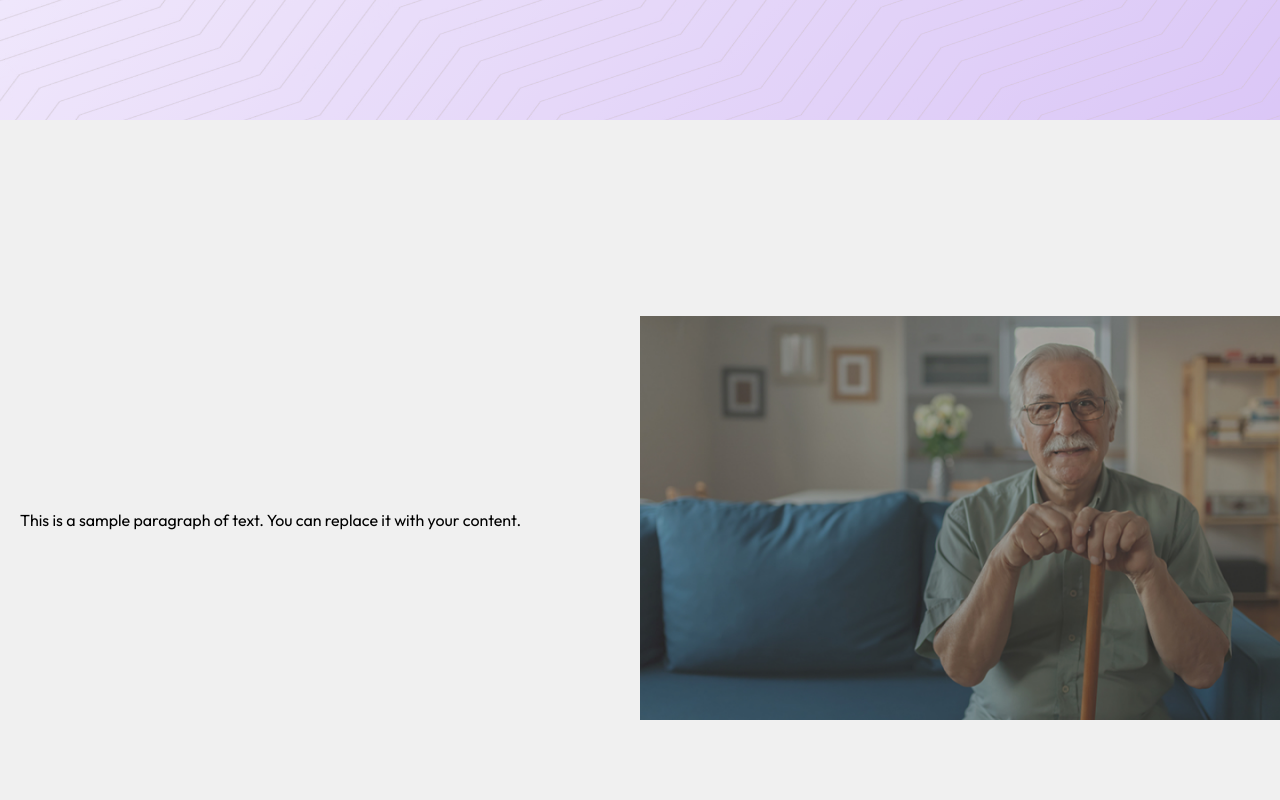
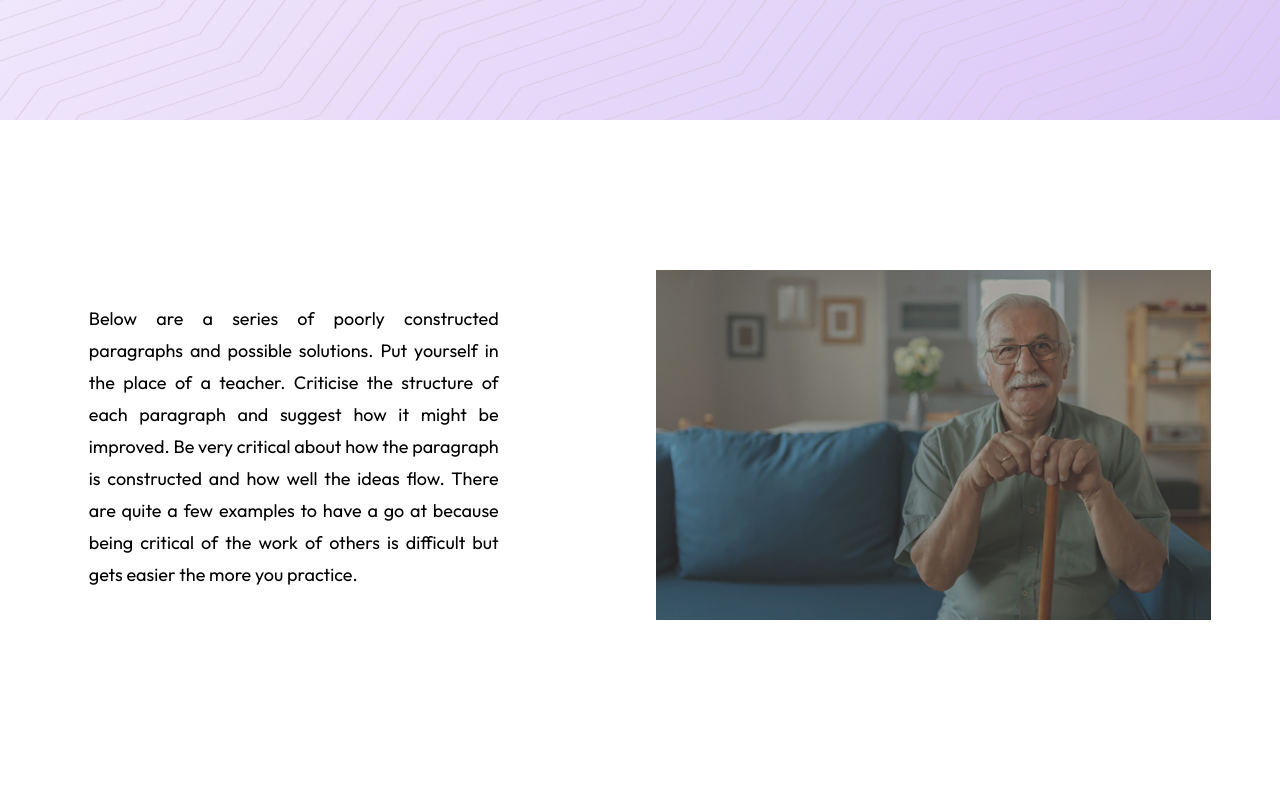
Before and after one commit to mishrab05/scamguard, a React (Create React App) app: page / in a window 1280 px wide. Shown: the part 520-1320 px from the top of the page. Built offline with nearby package versions, Linux system fonts and the light colour scheme.

Commit message:
homepage changes

```diff
--- a/src/App.css
+++ b/src/App.css
@@ -700,25 +700,32 @@
   display: flex;
   align-items: center;
   justify-content: space-between;
-  width: 100%;
-  height: 100vh;
-  background-color: #f0f0f0; /* Optional background color */
+  flex-direction: row;
 }
 
 /* Text content styles */
 .text-content {
-  width: 50%;
+  width: 450px;
   padding: 20px;
+  margin: auto;
+  text-align: justify;
+  white-space: normal; /* Allow text to wrap */
+  word-wrap: break-word; /* Allow long words to break */
+  overflow-wrap: break-word; /* Ensure words break at appropriate places */
+}
+
+.home-text {
+  font-size: 18px;
+  line-height: 2rem;
 }
 
 /* Image container styles */
 .image-container {
-  width: 50%;
-  text-align: center;
+  margin: 150px auto;
 }
 
 /* Image styles */
 .image-container img {
   max-width: 100%;
-  max-height: 100%;
+  max-height: 350px;
 }
--- a/src/components/Leaderboard.js
+++ b/src/components/Leaderboard.js
@@ -5,7 +5,7 @@ const Leaderboard = () => {
   return (
     <main>
       <div id="header">
-        <h1>Ranking</h1>
+        <h1 class='rank'>Ranking</h1>
       </div>
       <div id="leaderboard">
         <div className="ribbon"></div>
--- a/src/components/LeaderboardStyles.css
+++ b/src/components/LeaderboardStyles.css
@@ -22,7 +22,7 @@ padding: 2.5rem 2rem;
 
 
 
-h1 {
+.rank {
 font-family: "Rubik", sans-serif;
 font-size: 1.7rem;
 color: #141a39;
--- a/src/routes/Home.js
+++ b/src/routes/Home.js
@@ -52,7 +52,7 @@ const Home = () => {
       <div className="content-section">
           {/* Sample text */}
           <div className="text-content">
-        <p>This is a sample paragraph of text. You can replace it with your content.</p>
+            <p class='home-text'>Below are a series of poorly constructed paragraphs and possible solutions. Put yourself in the place of a teacher. Criticise the structure of each paragraph and suggest how it might be improved. Be very critical about how the paragraph is constructed and how well the ideas flow. There are quite a few examples to have a go at because being critical of the work of others is difficult but gets easier the more you practice.</p>
           </div>
 
           {/* Image */}
```
Lines whose indentation alone changed are shown as unchanged.
